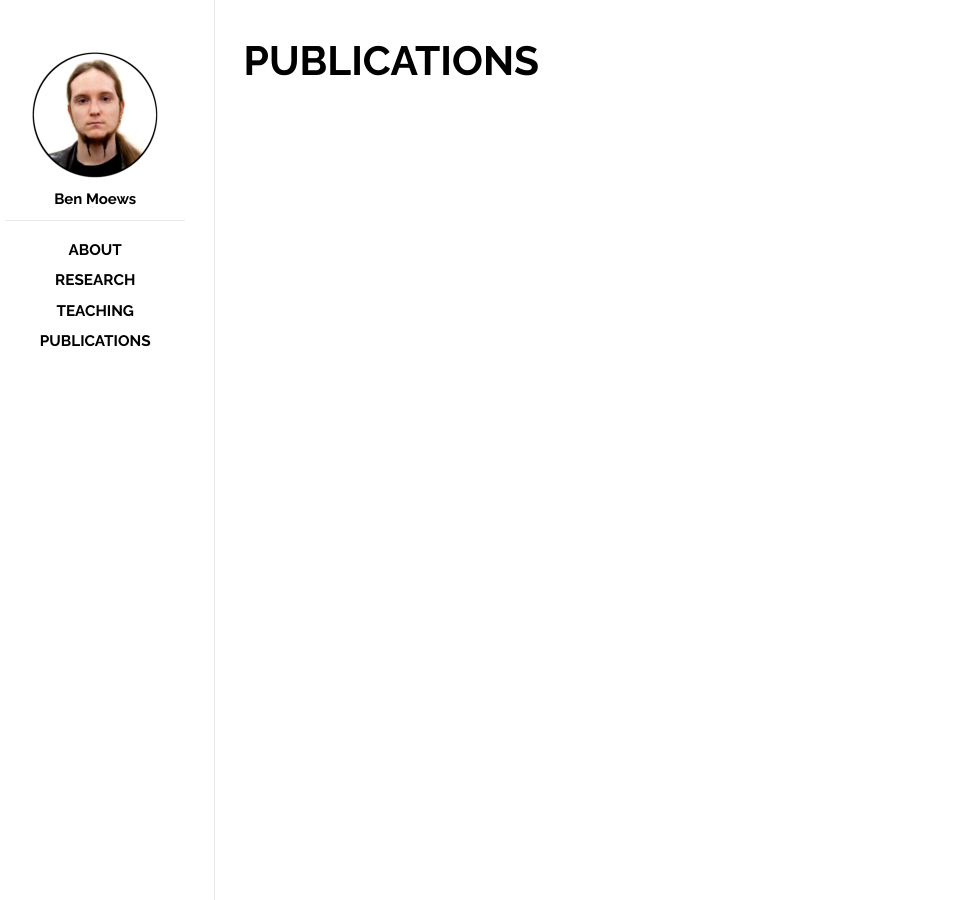
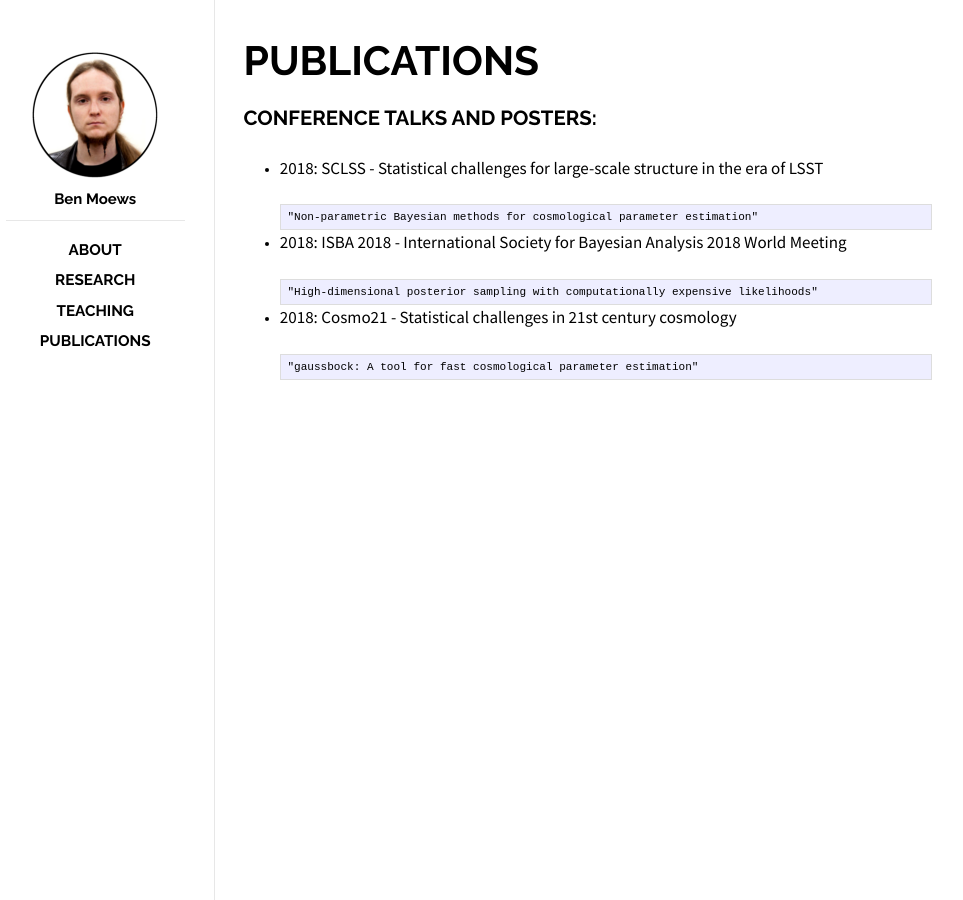
Before and after one commit to moews/moews.github.io, a Jekyll site: the page built from _posts/2017-03-24-publications.md, in a window 1280 px wide. Shown: the whole page, without its empty margins (144-1107 px from the left). Built offline with Jekyll 4.4.1, drawn with Linux system fonts in a browser that asks for light colours.

Commit message:
Update 2017-03-24-publications.md

```diff
--- a/_posts/2017-03-24-publications.md
+++ b/_posts/2017-03-24-publications.md
@@ -5,3 +5,17 @@ date: 2017-03-24 12:00:00
 cover: cover.jpg
 categories: posts
 ---
+
+## CONFERENCE TALKS AND POSTERS:
+
+* 2018: SCLSS - Statistical challenges for large-scale structure in the era of LSST
+
+      "Non-parametric Bayesian methods for cosmological parameter estimation"
+
+* 2018: ISBA 2018 - International Society for Bayesian Analysis 2018 World Meeting
+
+      "High-dimensional posterior sampling with computationally expensive likelihoods"
+
+* 2018: Cosmo21 - Statistical challenges in 21st century cosmology
+
+      "gaussbock: A tool for fast cosmological parameter estimation"
```
